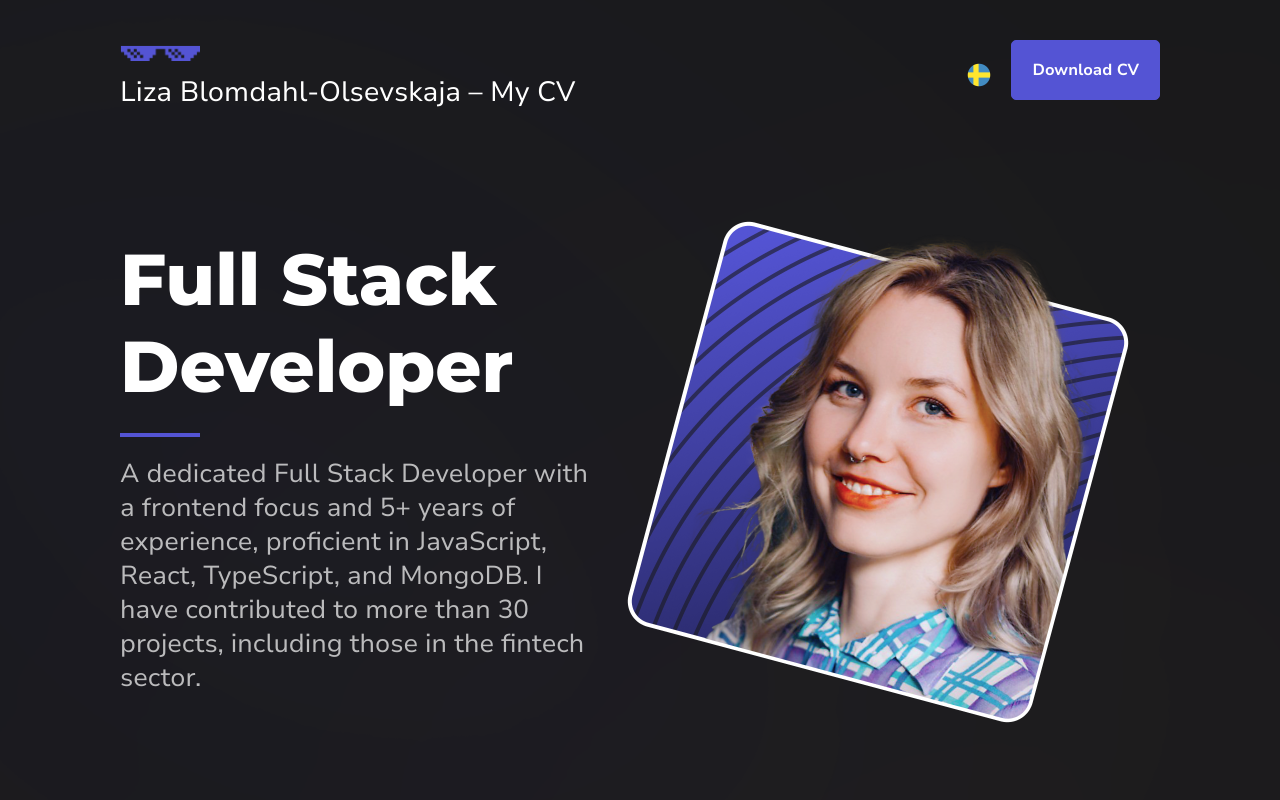
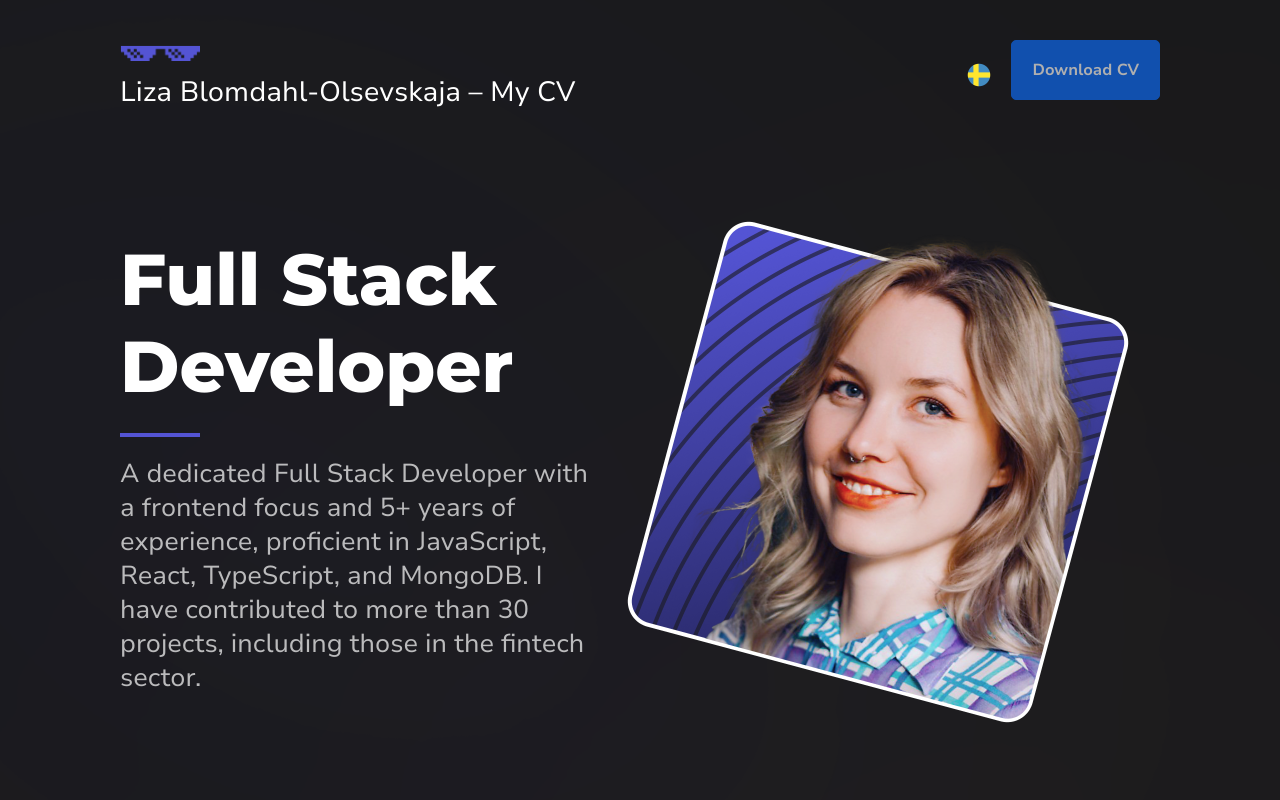
Before and after one commit to okaziya/cv, a Next.js app: page /cv/en in a window 1280 px wide. Shown: the top 800 px of the page. Built offline with nearby package versions, Linux system fonts and the light colour scheme.

Commit message:
Disable DownloadPdfButton

```diff
--- a/components/Header/DownloadPdfButton.tsx
+++ b/components/Header/DownloadPdfButton.tsx
@@ -12,9 +12,8 @@ export default function DownloadPdfButton({ locale }: { locale: Locale }) {
 
   const isMobile = useIsMobile();
 
-  console.log("isMobile", isMobile);
   return (
-    <PrimaryButton className="btn btn-primary btn-lg ml-1">
+    <PrimaryButton className="btn btn-primary btn-lg ml-1" disabled>
       {isMobile ? <span className="pe-1 fw-light">CV</span> : translations.downloadCv}
       {isMobile && (
         <Image
```
